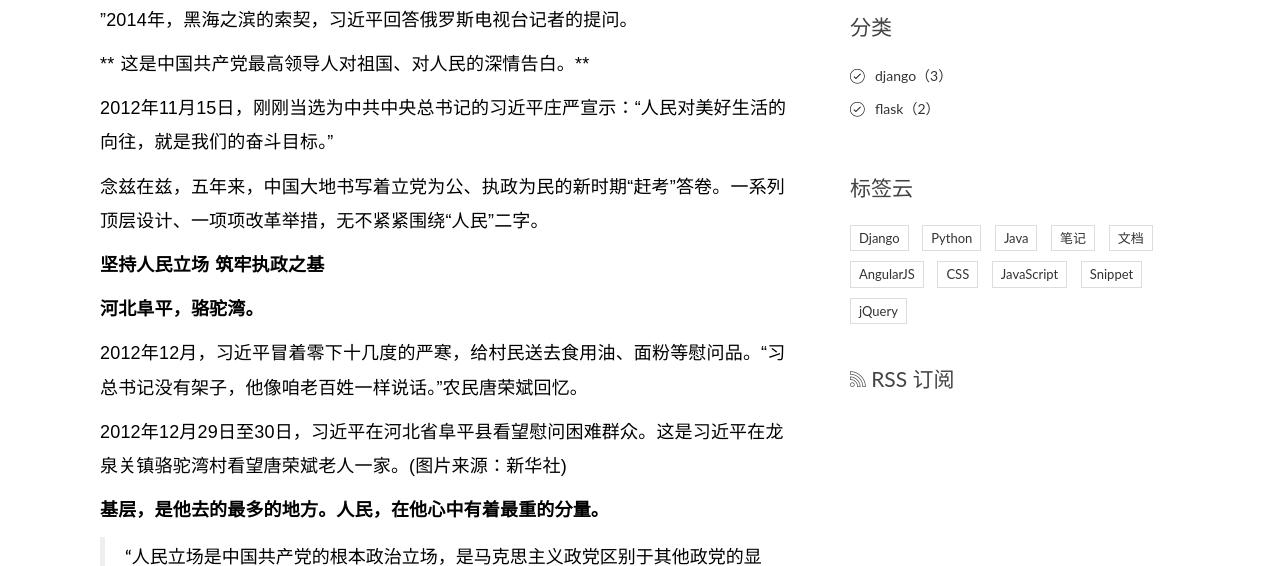
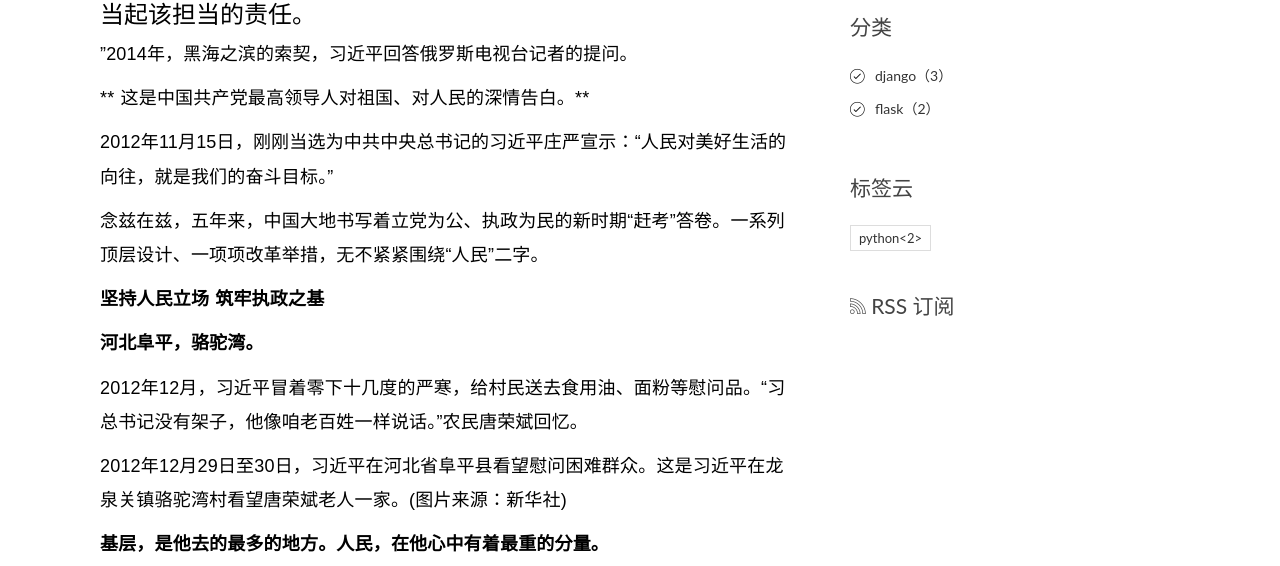
Before and after one commit to yujilang/blog, a Django app: page /post/4/ in a window 1280 px wide. Shown: the part 828-1394 px from the top of the page. Run offline with Django 3.2, Linux system fonts and the light colour scheme; data comes from the database, SQL or seed files in the repository; both versions use the stored data as it was after the commit; some libraries are stand-ins or nearby versions.

Commit message:
标签云设置 显示正确的标签云 在文章详情页显示标签

```diff
--- a/blog/templatetags/blog_tags.py
+++ b/blog/templatetags/blog_tags.py
@@ -34,3 +34,9 @@ def get_categories():
     #  annotate 的作用就是往模型类中新增一个属性，
     #  这里新增了 num_posts 属性，注意并非保存到数据库，
     return Category.objects.annotate(num_posts=Count('post')).filter(num_posts__gt=0)
+
+#  标签云
+@register.simple_tag
+def get_tags():
+    # 与分类同理
+    return Tag.objects.annotate(num_posts=Count('post')).filter(num_posts__gt=0)
--- a/blog/urls.py
+++ b/blog/urls.py
@@ -12,4 +12,5 @@ urlpatterns = [
     url(r'^post/(?P<pk>[0-9]+)/$',views.PostDetailView.as_view(),name='detail'),
     url(r'^archives/(?P<year>[0-9]{4})/(?P<month>[0-9]{1,2})/$',views.ArchivesView.as_view(),name='archives'),
     url(r'^category/(?P<pk>[0-9]+)/$',views.CategoryView.as_view(),name='category'),
+    url(r'^tag/(?P<pk>[0-9]+)/$',views.TagView.as_view(),name='tag'),
 ]
--- a/blog/views.py
+++ b/blog/views.py
@@ -304,4 +304,11 @@ class CategoryView(IndexView):
         #  对返回的结果调用了 filter 方法来筛选该分类下的全部文章并返回
         #  下面 filter(category=cate) 中的 category 是 post.category
         return super().get_queryset().filter(category=cate)
+
+#  标签云页面
+#  原理同上
+class TagView(IndexView):
+    def get_queryset(self):
+        tag = get_object_or_404(Tag,pk=self.kwargs.get('pk'))
+        return super().get_queryset().filter(tags=tag)
 # Create your views here.
--- a/templates/base.html
+++ b/templates/base.html
@@ -128,37 +128,17 @@
 
                 <div class="widget widget-tag-cloud">
                     <h3 class="widget-title">标签云</h3>
+                    {% get_tags as tag_list %}
                     <ul>
-                        <li>
-                            <a href="#">Django</a>
-                        </li>
-                        <li>
-                            <a href="#">Python</a>
-                        </li>
-                        <li>
-                            <a href="#">Java</a>
-                        </li>
-                        <li>
-                            <a href="#">笔记</a>
-                        </li>
-                        <li>
-                            <a href="#">文档</a>
-                        </li>
-                        <li>
-                            <a href="#">AngularJS</a>
-                        </li>
-                        <li>
-                            <a href="#">CSS</a>
-                        </li>
-                        <li>
-                            <a href="#">JavaScript</a>
-                        </li>
-                        <li>
-                            <a href="#">Snippet</a>
-                        </li>
-                        <li>
-                            <a href="#">jQuery</a>
-                        </li>
+                        {% for tag in tag_list %}
+                            <li>
+                                <a href="{% url 'blog:tag' tag.pk %}">
+                                    {{ tag.name }}<{{ tag.num_posts }}>
+                                </a>
+                            </li>
+                        {% empty %}
+                            暂无标签！
+                        {% endfor %}
                     </ul>
                 </div>
                 <div class="rss">
--- a/templates/blog/detail.html
+++ b/templates/blog/detail.html
@@ -15,6 +15,22 @@
                 </div>
             </header>
             <div class="entry-content clearfix">
+                <div class="widget-tag-cloud">
+                    <ul>
+                        标签：
+                        {% if post.tags.all %}
+                            {% for tag in post.tags.all %}
+                                <li>
+                                    <a href="{% url 'blog:tag' tag.pk %}">
+                                        {{ tag.name }}
+                                    </a>
+                                </li>
+                            {% endfor %}
+                        {% else %}
+                            没有标签
+                        {% endif %}
+                    </ul>
+                </div>
                 {{ post.body|safe }}
             </div>
         </article>
```
Also changed, not shown: db.sqlite3.
